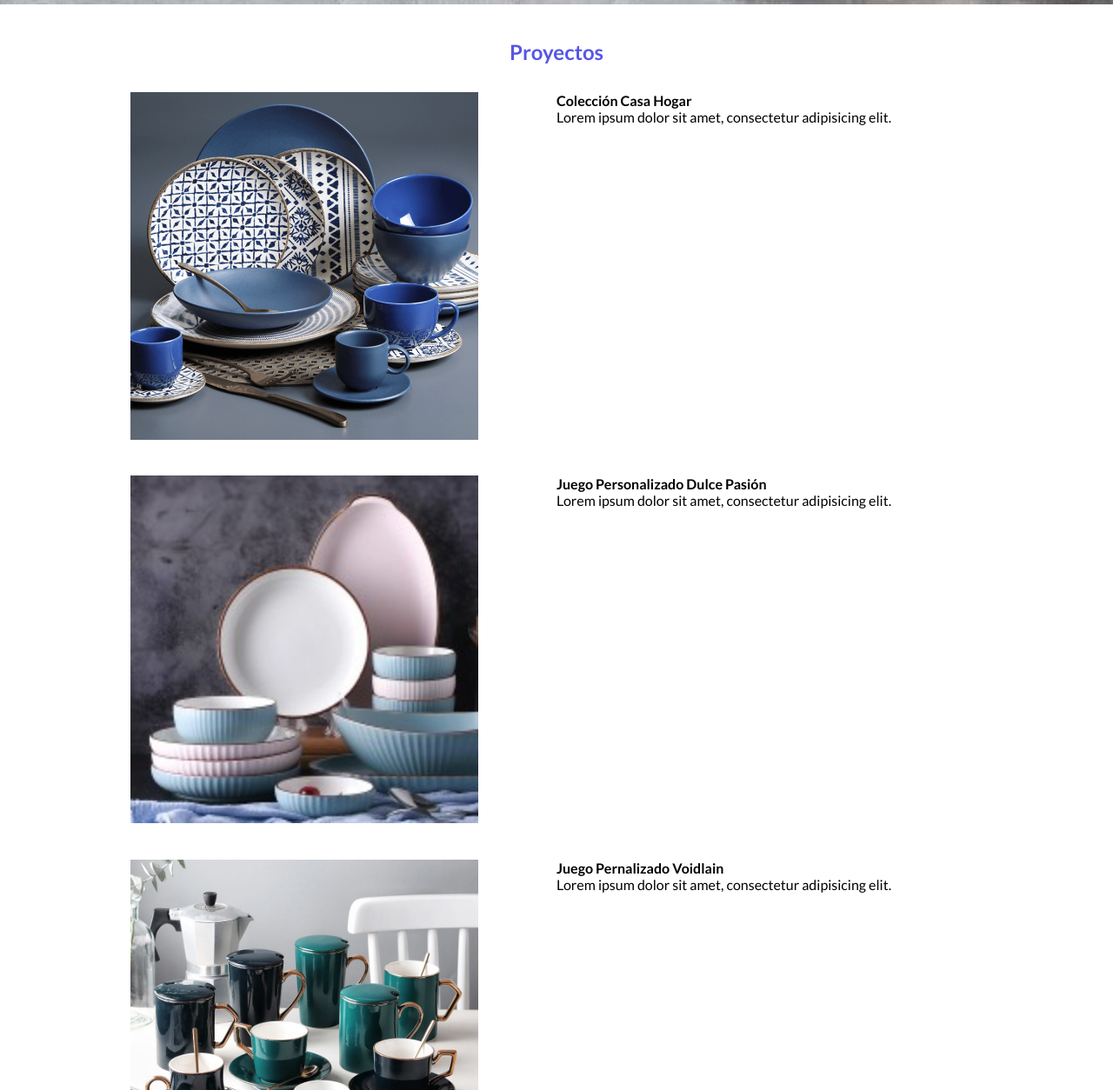
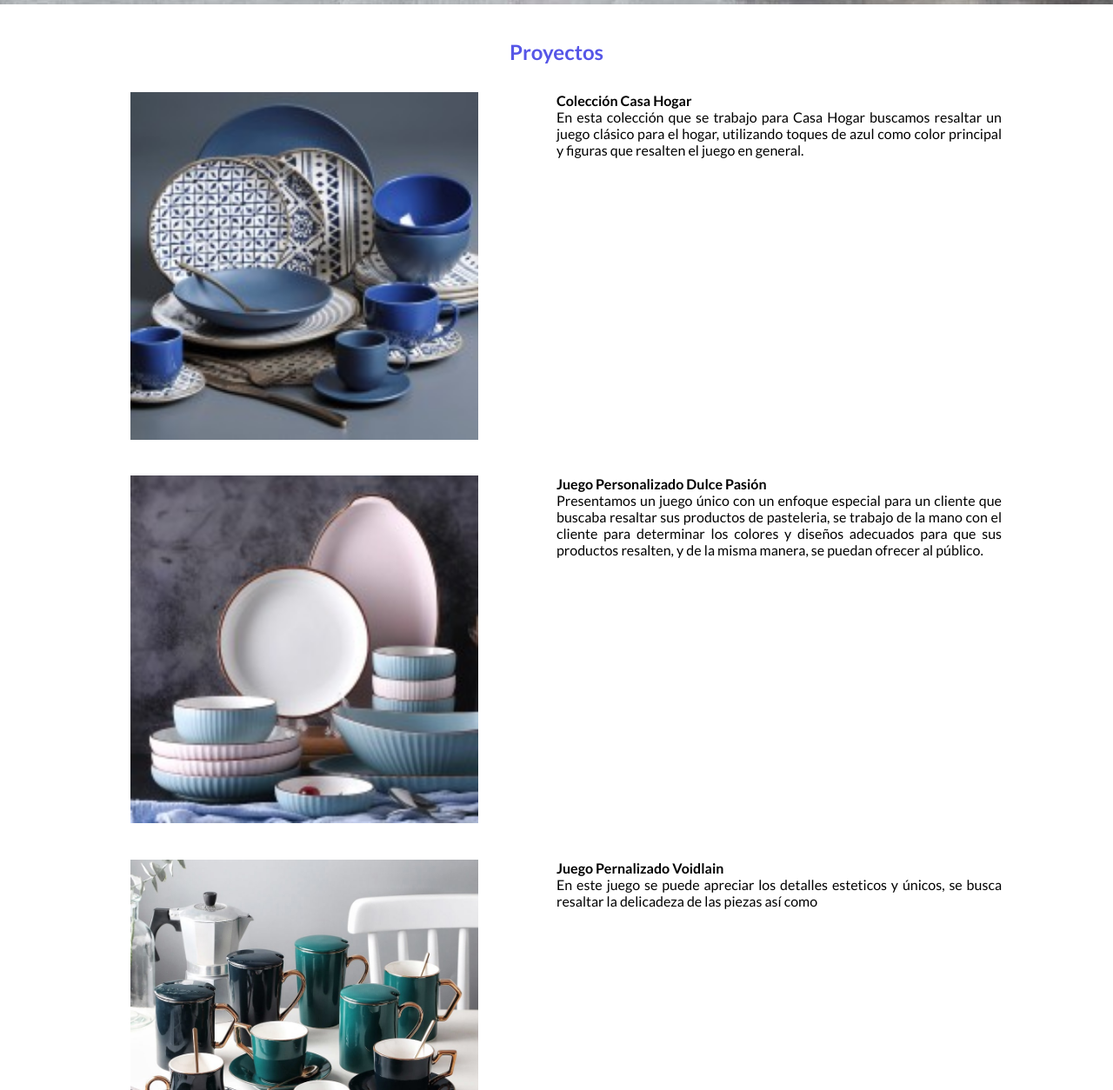
Before and after one commit to DanielPeinadoB/patioceramica, a website: page proyectos.html in a window 1280 px wide. Shown: the part 795-2049 px from the top of the page at 87% size. Drawn offline with Linux system fonts and the light colour scheme; files whose address does not match are found by name.

Commit message:
cambios a productos y proyectos en html

```diff
--- a/proyectos.html
+++ b/proyectos.html
@@ -38,11 +38,11 @@
                 <div class="contenedordisplay">
                     <article class="displaytarjeta">
                         <div class="tarjetaimg">
-                            <img src="./images/casa-hogar-juego.png" />
+                            <img src="./images/casa-hogar-juego.jpg" />
                         </div>
                         <div class="tarjetaprodtexto">
                             <h4>Colección Casa Hogar</h4>
-                            <p>Lorem ipsum dolor sit amet, consectetur adipisicing elit.</p>
+                            <p>En esta colección que se trabajo para Casa Hogar buscamos resaltar un juego clásico para el hogar, utilizando toques de azul como color principal y figuras que resalten el juego en general.</p>
                         </div>
                     </article>
                     <article class="displaytarjeta">
@@ -51,7 +51,7 @@
                         </div>
                         <div class="tarjetaprodtexto">
                             <h4>Juego Personalizado Dulce Pasión</h4>
-                            <p>Lorem ipsum dolor sit amet, consectetur adipisicing elit.</p>
+                            <p>Presentamos un juego único con un enfoque especial para un cliente que buscaba resaltar sus productos de pasteleria, se trabajo de la mano con el cliente para determinar los colores y diseños adecuados para que sus productos resalten, y de la misma manera, se puedan ofrecer al público.</p>
                         </div>
                     </article>
                     <article class="displaytarjeta">
@@ -60,7 +60,7 @@
                         </div>
                         <div class="tarjetaprodtexto">
                             <h4>Juego Pernalizado Voidlain</h4>
-                            <p>Lorem ipsum dolor sit amet, consectetur adipisicing elit.</p>
+                            <p>En este juego se puede apreciar los detalles esteticos y únicos, se busca resaltar la delicadeza de las piezas así como </p>
                         </div>
                     </article>
                 </div>
```
Also changed, not shown: productos.html (+3 -3 lines).
